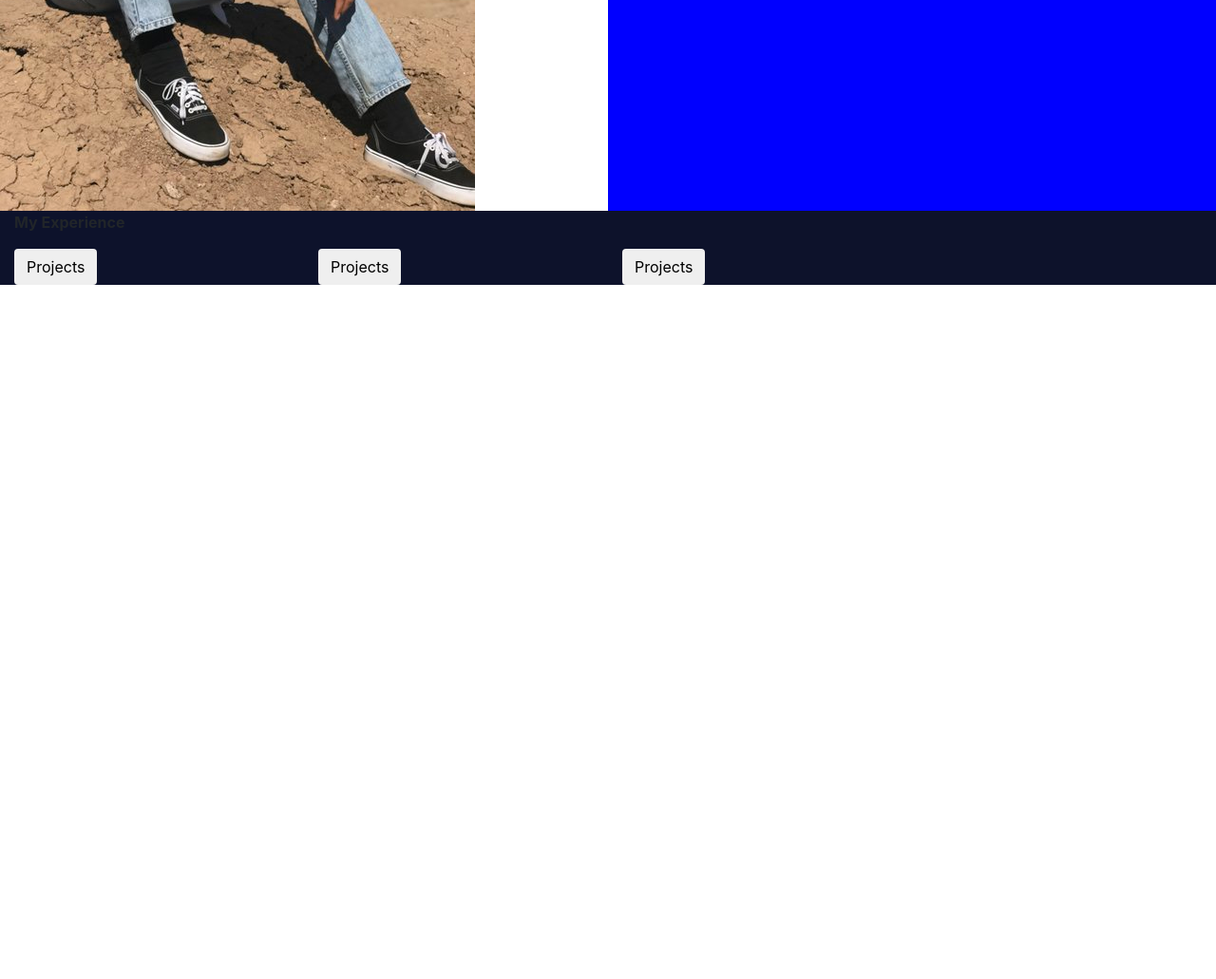
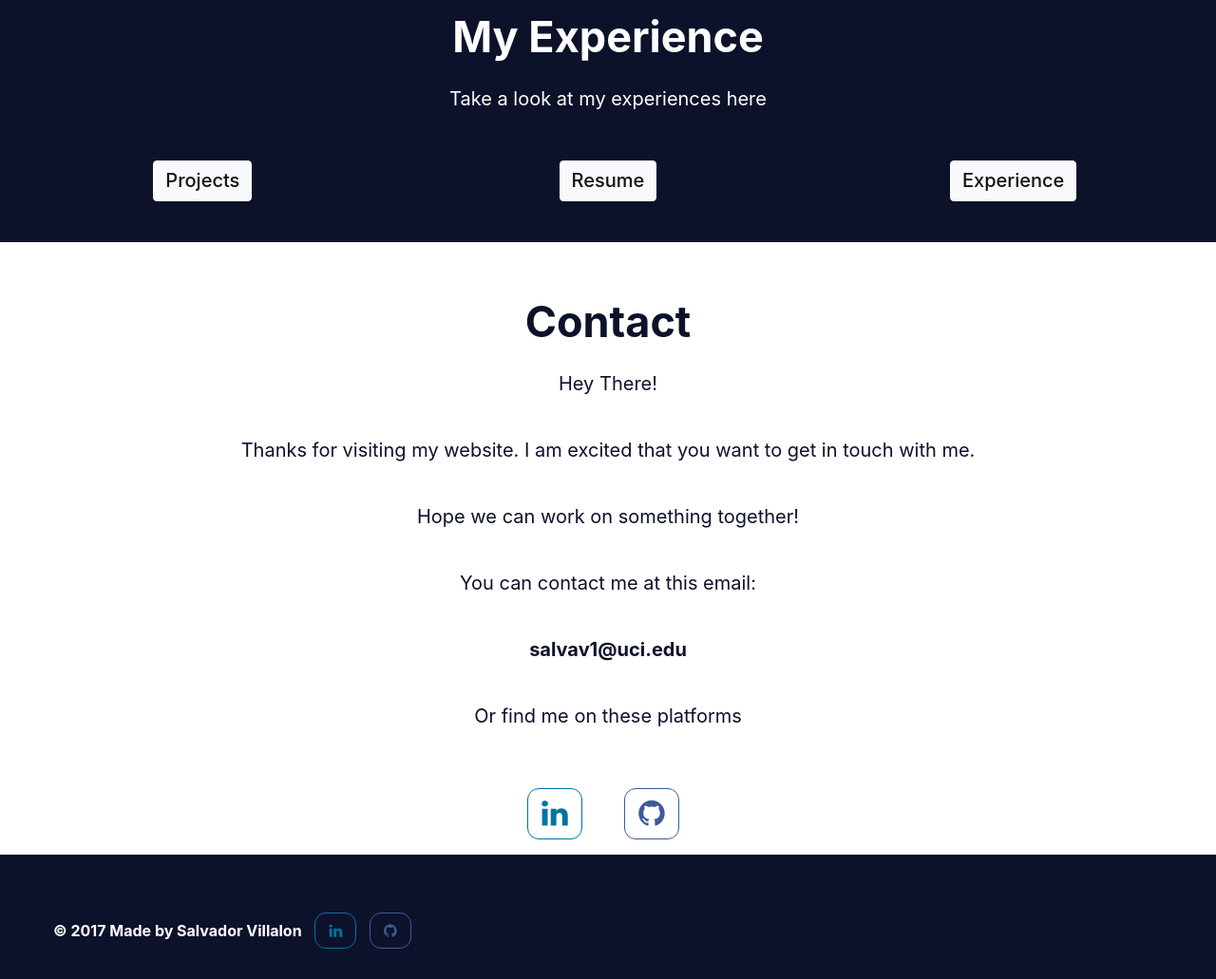
Before and after one commit to salvillalon45/portfolio-version-1, a plain HTML site: page index.html in a window 1280 px wide. Shown: the part 1322-2353 px from the top of the page at 95% size. Before the commit the page ends 1622 px from the top, so only its background shows below. Drawn offline with nearby package versions, Linux system fonts and the light colour scheme.

Commit message:
ABOUT.HTML: CReating life events change log

```diff
--- a/index.html
+++ b/index.html
@@ -1,3 +1,25 @@
+<!--
+
+personal_website/index.html
+********************************************************************************
+SALVADOR VILLALON PERSONAL WEBSITE
+index.html
+
+This page serves Salvador Villalon's personal website
+
+
+********************************************************************************
+
+University of California, Irvine
+Salvador Villalon's Personal Projects
+
+Fall 2017
+Salvador Villalon
+
+
+ -->
+
+
 <!DOCTYPE html>
 <html>
   <head>
@@ -5,18 +27,20 @@
     <title>Salvador Villalon Personal Website</title>
     <link rel="icon" href="./resources/favicon.ico" type="image/x-icon">
     <link href= "./resources/css/reset.css" type="text/css" rel="stylesheet">
-    <!-- <link rel="stylesheet" href="https://maxcdn.bootstrapcdn.com/bootstrap/3.3.6/css/bootstrap.min.css"> -->
-    <!-- <link rel="stylesheet" href="https://maxcdn.bootstrapcdn.com/bootstrap/3.3.7/css/bootstrap.min.css" integrity="sha384-BVYiiSIFeK1dGmJRAkycuHAHRg32OmUcww7on3RYdg4Va+PmSTsz/K68vbdEjh4u" crossorigin="anonymous"> -->
     <link rel="stylesheet" href="https://maxcdn.bootstrapcdn.com/bootstrap/4.0.0-beta/css/bootstrap.min.css" integrity="sha384-/Y6pD6FV/Vv2HJnA6t+vslU6fwYXjCFtcEpHbNJ0lyAFsXTsjBbfaDjzALeQsN6M" crossorigin="anonymous">
     <link rel="stylesheet" type="text/css" href="https://maxcdn.bootstrapcdn.com/font-awesome/4.7.0/css/font-awesome.css">
     <link href= "./resources/css/style.css" type="text/css" rel="stylesheet">
   </head>
   <body>
+
+
+
+
     <!-- ******************************************* -->
     <!-- Navigation Bar and Header -->
     <!-- ******************************************* -->
-    <nav class="navbar fixed-top navbar-expand-lg navbar-light bg-light">
-      <a class="navbar-brand" href="#">
+    <nav class="navbar fixed-top navbar-expand-lg navbar-light" style="background-color: #FFFFFF;">
+      <a class="navbar-brand">
         <img src="./resources/images/rsz_2salvador_villalon_logo_no_background.png" class="navbar-brand navbar-right navbar-collapse">
       </a>
       <button class="navbar-toggler" type="button" data-toggle="collapse" data-target="#navbarNavAltMarkup" aria-controls="navbarNavAltMarkup" aria-expanded="false" aria-label="Toggle navigation">
@@ -26,11 +50,15 @@
       <div class="collapse navbar-collapse" id="navbarNavAltMarkup">
         <div class="navbar-nav">
           <a class="nav-item nav-link" href="#">About<span class="sr-only">(current)</span></a>
-          <a class="nav-item nav-link" href="#">Experience</a>
-          <a class="nav-item nav-link" href="#">Contact</a>
+          <a class="nav-item nav-link" href="#experience">Experience</a>
+          <a class="nav-item nav-link" href="#contact">Contact</a>
         </div>
       </div>
     </nav>
+
+
+
+
 
     <!-- ******************************************* -->
     <!-- Jumbotron -->
@@ -44,43 +72,110 @@
 
 
 
+
     <!-- ******************************************* -->
     <!-- About Me -->
     <!-- ******************************************* -->
     <div class="container-fluid about">
       <div class="row">
-        <!-- <div class="about-me-pic"> -->
-          <div class="col-md-6 pic nopadding">
-            <img class="img-responsive" src="./resources/images/height_667_about_me.jpg">
-          </div>
-        <!-- </div> -->
-        <div class="col-md-6 about-me-text nopadding">
+        <div class="about-me-pic">
+            <img class="img-responsive" src="./resources/images/height_400_salvador_about_me.png">
+        </div>
+        <!-- <div class="about-me-text">
           <h1>About Me</h1>
           <p>My name is Salvador Villalon and I am Junior at the University of California
           , Irvine studying Computer Science</p>
+        </div> -->
+        <div class="col-md-8 about-me-text text-center">
+          <h1>About Me</h1>
+          <p>My name is Salvador Villalon and I am Junior at the University of California, Irvine studying Computer Science. Click on the button to learn how I became interested in technology and one of my favorite quotes that guides me everyday.</p>
+          <a class="btn btn btn-light about-button" href="about.html" role="button">Learn More</a>
         </div>
       </div>
     </div>
 
+
+
+
+
+
+
     <!-- ******************************************* -->
     <!-- Experience -->
     <!-- ******************************************* -->
-    <div class="experience">
-    <div class="container-fluid">
-      <strong><p>My Experience</p></strong>
-      <div class="row">
-        <div class="col-md-3">
-          <button type="button" class="btn">Projects</button>
-        </div>
-        <div class="col-md-3">
-          <button type="button" class="btn">Projects</button>
-        </div>
-        <div class="col-md-3">
-          <button type="button" class="btn">Projects</button>
+    <div class="experience" id="experience">
+      <div class="container-fluid">
+        <strong><p style="color: #FFFFFF; font-size: 45px; text-align: center;">My Experience</p></strong>
+        <p>Take a look at my experiences here</p>
+        <div class="row text-center">
+          <div class="col-md-4">
+            <a class="btn btn btn-light experience-button" href="#" role="button">Projects</a>
+          </div>
+          <div class="col-md-4">
+            <a class="btn btn btn-light experience-button" href="./resources/documents/Villalon_Salvador_Resume.pdf" role="button">Resume</a>
+          </div>
+          <div class="col-md-4">
+            <a class="btn btn-light experience-button" href="#" role="button">Experience</a>
+          </div>
         </div>
       </div>
     </div>
-  </div>
+
+
+
+
+
+    <!-- ******************************************* -->
+    <!-- Contact -->
+    <!-- ******************************************* -->
+    <div class="contact" id="contact">
+      <div class="container-fluid">
+        <strong><p style="color: #0D122B; font-size: 45px; text-align: center;">Contact</p></strong>
+        <p>Hey There!</p>
+        <br>
+        <p>Thanks for visiting my website. I am excited that you want to get in touch with me.</p>
+        <br>
+        <p>Hope we can work on something together!</p>
+        <br>
+        <p>You can contact me at this email:</p>
+        <br>
+        <strong><a href="mailto:salvav1@uci.edu"><p>salvav1@uci.edu</p></a></strong>
+        <br>
+        <p>Or find me on these platforms</p>
+        <div class="row footer-social-icons text-center">
+          <ul class="social-icons">
+            <li><a href="https://www.linkedin.com/in/salvadorvillalon/" target="_blank" class="social-icon"> <i class="fa fa-linkedin fa-2x"></i></a></li>
+            <li><a href="https://github.com/salvillalon45" target="_blank" class="social-icon"> <i class="fa fa-github fa-2x"></i></a></li>
+          </ul>
+        </div>
+        <!-- <div class="row text-center">
+          <div class="col-md-12">
+            <a href="https://www.facebook.com/sal.villalon"><i class="fa fa-facebook-square fa-2x" aria-hidden="true"></i></a>
+            <a href="https://www.linkedin.com/in/salvadorvillalon/"><i class="fa fa-linkedin-square fa-2x" aria-hidden="true"></i></a>
+            <a href="https://www.instagram.com/salvillalon45/"><i class="fa fa-instagram fa-2x" aria-hidden="true"></i></a>
+            <a href="https://www.instagram.com/salvillalon45/"><i class="fa  fa-github-square fa-2x" aria-hidden="true"></i></a>
+          </div>
+        </div> -->
+      </div>
+    </div>
+
+
+
+
+    <!-- ******************************************* -->
+    <!-- Footer -->
+    <!-- ******************************************* -->
+    <footer>
+      <div class="footer">
+        <div class="footer-social-icons">
+          <ul class="social-icons">
+            <li><strong><span>&copy; 2017 Made by Salvador Villalon</span></strong</li>
+            <li><a href="https://www.linkedin.com/in/salvadorvillalon/" target="_blank" class="social-icon"> <i class="fa fa-linkedin"></i></a></li>
+            <li><a href="https://github.com/salvillalon45" target="_blank" class="social-icon"> <i class="fa fa-github"></i></a></li>
+          </ul>
+        </div>
+      </div>
+    </footer>
 
 
   </body>
--- /dev/null
+++ b/resources/css/about.css
@@ -0,0 +1,132 @@
+/* ******************************************* */
+/* Navigation Bar and Header */
+/* ******************************************* */
+.navbar {
+  background-color: blue;
+}
+
+.navbar-default .navbar-nav a {
+ /*font-family: "Open Sans";*/
+ font-size: 1.1rem;
+ font-weight: bold;
+}
+
+@media only screen and (max-width: 768px) {
+  nav img {
+    display: none;
+  }
+}
+
+/* ******************************************* */
+/* About Me */
+/* ******************************************* */
+.container-fluid.about-columns{
+  margin-top: 50px
+}
+
+
+.heading {
+  font-size: 20px;
+  font-weight: bold;
+}
+
+.about-button {
+  font-size: 20px;
+  font-weight: 500;
+  color: #FFFFFF;
+  background-color: #0D122B;
+}
+
+
+
+/* ******************************************* */
+/* Footer */
+/* ******************************************* */
+.footer {
+  position: absolute;
+  right: 0;
+  /*bottom: 0;*/
+  left: 0;
+  padding: 1rem;
+  background-color: #0D122B;
+}
+
+footer .footer .fa-linkedin {
+  padding: 10px 14px;
+  -o-transition: .5s;
+  -ms-transition: .5s;
+  -moz-transition: .5s;
+  -webkit-transition: .5s;
+  transition: .5s;
+  margin-right: 10px;
+  margin-left: 10px;
+  border-radius: 12px;
+  border: 1px solid #0073a4;
+  color: #0073a4;
+}
+
+.footer .social-icons a {
+  color: #fff;
+  text-decoration: none;
+  margin: 0px;
+}
+
+.footer-social-icons {
+  display: block;
+  padding-top: 45px;
+}
+
+.social-icons {
+  color: #fff;
+}
+
+.social-icons li {
+  display: inline;
+}
+
+.social-icons a {
+  color: #fff;
+  text-decoration: none;
+  margin: 10px;
+}
+
+
+.fa-linkedin {
+  padding: 10px 14px;
+  margin-right: 20px;
+  margin-left: -50px;
+  -o-transition: .5s;
+  -ms-transition: .5s;
+  -moz-transition: .5s;
+  -webkit-transition: .5s;
+  transition: .5s;
+  border-radius: 12px;
+  border: 1px solid #0073a4;
+  color: #0073a4;
+}
+
+.fa-linkedin:hover {
+  background-color: #0073a4;
+  border: 1px solid #3d5b99;
+  border-radius: 12px;
+  color: #FFFFFF;
+}
+
+.fa-github {
+    padding: 10px 14px;
+    -o-transition:.5s;
+    -ms-transition:.5s;
+    -moz-transition:.5s;
+    -webkit-transition:.5s;
+    transition: .5s;
+    border: 1px solid #3d5b99;
+    border-radius: 12px;
+    color: #3d5b99;
+}
+
+.fa-github:hover {
+    background-color: #3d5b99;
+    border: 1px solid #3d5b99;
+    border-radius: 12px;
+    color: #FFFFFF;
+}
--- a/resources/css/style.css
+++ b/resources/css/style.css
@@ -1,12 +1,9 @@
 /* ******************************************* */
 /* Navigation Bar and Header */
 /* ******************************************* */
-/*.navbar-default .navbar-nav > .active > a,
-.navbar-default .navbar-nav > .active > a:hover {
-  background-color: inherit;
-  color: #399bd1;
-  color: blue;
-}*/
+.navbar {
+  background-color: blue;
+}
 
 .navbar-default .navbar-nav a {
  /*font-family: "Open Sans";*/
@@ -20,14 +17,6 @@
   }
 }
 
-nav .navbar-nav {
-  /*margin-left: 1000px;*/
-}
-
-/*nav img {
-  width: 300px;
-  height: 200px;
-}*/
 
 
 /* ******************************************* */
@@ -54,10 +43,10 @@ nav .navbar-nav {
 /* ******************************************* */
 .container-fluid.about {
   margin-top: -33px;
-  padding-left: 0px;
+  /*padding-left: 0px;
   padding-right: 0px;
   padding-top: 0px;
-  padding-bottom: 0px;
+  padding-bottom: 0px;*/
 }
 
 .container img {
@@ -66,39 +55,149 @@ nav .navbar-nav {
 }
 
 .container-fluid .about-me-text {
-  background-color: blue;
+  color: #0D122B;
+  margin-top: 100px
 }
 
 .container .about-me-pic {
   /*width: 1000px;*/
 }
 
-/*.nopadding {
-   padding: 0 !important;
-   margin: 0 !important;
-}*/
-/*.container .pic {
-  width: 100%;
-}*/
-/*.no-padding {
-  padding-left: 0px;
-  padding-right: 0px;
-  padding-top: 0px;
-  padding-bottom: 0px;
-}*/
-/*.col-xs-1,.col-sm-1,.col-lg-1,.col-md-1,.col-xs-2,.col-sm-2,.col-lg-2,.col-md-2,.col-xs-3,.col-sm-3,.col-lg-3,.col-md-3,.col-xs-4,.col-sm-4,.col-lg-4,.col-md-4,.col-xs-5,.col-sm-5,.col-lg-5,.col-md-5,.col-xs-6,.col-sm-6,.col-lg-6,.col-md-6,.col-xs-7,.col-sm-7,.col-lg-7,.col-md-7,.col-xs-8,.col-sm-8,.col-lg-8,.col-md-8,.col-xs-9,.col-sm-9,.col-lg-9,.col-md-9,.col-xs-10,.col-sm-10,.col-lg-10,.col-md-10,.col-xs-11,.col-sm-11,.col-lg-11,.col-md-11,.col-xs-12,.col-sm-12,.col-lg-12,.col-md-12
-{ padding-left:0; padding-right:0;}*/
+.about-button {
+  font-size: 20px;
+  font-weight: 500;
+  color: #FFFFFF;
+  background-color: #0D122B;
+}
 
 
 /* ******************************************* */
 /* Experience */
 /* ******************************************* */
 .experience  {
-  /*padding-left: 0px;
-  padding-right: 0px;
-  padding-top: 0px;
-  padding-bottom: 0px;*/
-  /*width: 1000px;*/
-  /*display: flex;*/
+  padding-top: 50px;
+  padding-bottom: 200px;
+  height: 300px;
   background-color: #0D122B;
 }
+
+.experience p {
+  color: #FFFFFF;
+  font-size: 20px;
+  text-align: center;
+}
+
+.experience .row{
+  margin-top: 50px;
+}
+
+.experience-button {
+  font-size: 20px;
+  font-weight: 500;
+}
+
+/* ******************************************* */
+/* Contact */
+/* ******************************************* */
+.contact {
+  margin-top: 50px;
+}
+
+.contact p {
+  color: #0D122B;
+  font-size: 20px;
+  text-align: center;
+}
+
+.footer-social-icons {
+  display: block;
+  padding-top: 45px;
+}
+
+.social-icons {
+  color: #fff;
+}
+
+.social-icons li {
+  display: inline;
+}
+
+.social-icons a {
+  color: #fff;
+  text-decoration: none;
+  margin: 10px;
+}
+
+
+.fa-linkedin {
+  padding: 10px 14px;
+  margin-right: 20px;
+  margin-left: -50px;
+  -o-transition: .5s;
+  -ms-transition: .5s;
+  -moz-transition: .5s;
+  -webkit-transition: .5s;
+  transition: .5s;
+  border-radius: 12px;
+  border: 1px solid #0073a4;
+  color: #0073a4;
+}
+
+.fa-linkedin:hover {
+  background-color: #0073a4;
+  border: 1px solid #3d5b99;
+  border-radius: 12px;
+  color: #FFFFFF;
+}
+
+.fa-github {
+    padding: 10px 14px;
+    -o-transition:.5s;
+    -ms-transition:.5s;
+    -moz-transition:.5s;
+    -webkit-transition:.5s;
+    transition: .5s;
+    border: 1px solid #3d5b99;
+    border-radius: 12px;
+    color: #3d5b99;
+}
+
+.fa-github:hover {
+    background-color: #3d5b99;
+    border: 1px solid #3d5b99;
+    border-radius: 12px;
+    color: #FFFFFF;
+}
+
+
+/* ******************************************* */
+/* Footer */
+/* ******************************************* */
+.footer {
+  position: absolute;
+  right: 0;
+  /*bottom: 0;*/
+  left: 0;
+  padding: 1rem;
+  background-color: #0D122B;
+}
+
+footer .footer .fa-linkedin {
+  padding: 10px 14px;
+  -o-transition: .5s;
+  -ms-transition: .5s;
+  -moz-transition: .5s;
+  -webkit-transition: .5s;
+  transition: .5s;
+  margin-right: 10px;
+  margin-left: 10px;
+  border-radius: 12px;
+  border: 1px solid #0073a4;
+  color: #0073a4;
+}
+
+.footer .social-icons a {
+  color: #fff;
+  text-decoration: none;
+  margin: 0px;
+}
```
Also changed, not shown: about.html (added, +150 -0 lines), resources/images/height_300_salvador_about_me.png (added), resources/images/height_400_salvador_about_me.png (added), resources/images/height_500_salvador_about_me.png (added), 3 other files.
